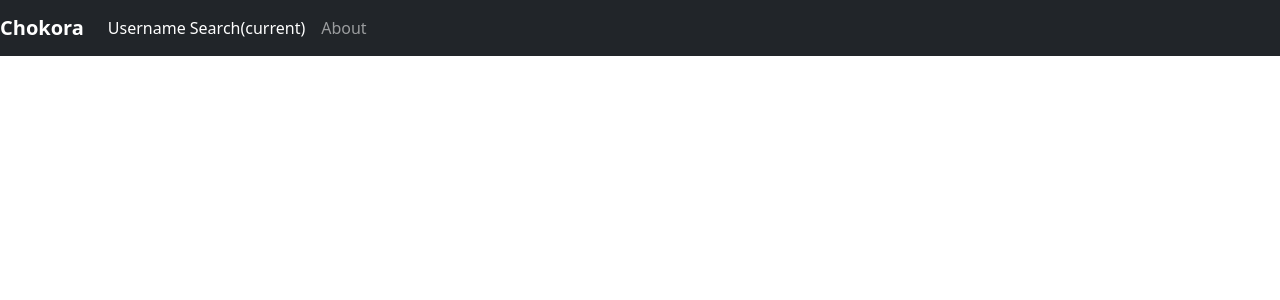
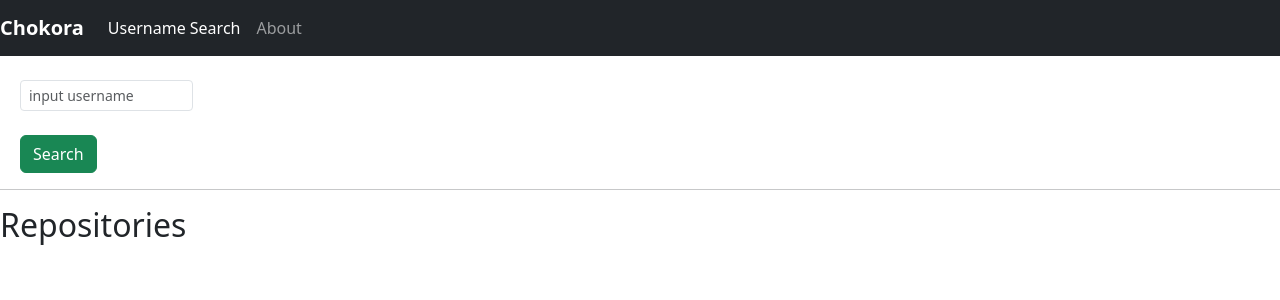
Before and after one commit to CheropS/Chokora, an Angular app: page /Username in a window 1280 px wide. Before the commit this address led to /. Shown: the top 300 px of the page. Built offline with nearby package versions, Linux system fonts and the light colour scheme.

Commit message:
Changes to application

```diff
--- a/src/app/about/about.component.html
+++ b/src/app/about/about.component.html
@@ -2,4 +2,5 @@
     <h1 class="display-4 text-center">About Chokora App</h1>
     <hr class="my-4">
     <p class="lead text-center">An Angular app that let's you search for GitHub profiles using usernames, and displays their repositories.</p>
+
   </div>
--- a/src/app/app-routing.module.ts
+++ b/src/app/app-routing.module.ts
@@ -4,8 +4,8 @@ import { AboutComponent } from './about/about.component';
 import { MainFormComponent } from './main-form/main-form.component';
 
 const routes: Routes = [
+  { path: 'Username', component:MainFormComponent},
   { path: 'about', component:AboutComponent},
-  { path: 'main-form', component:MainFormComponent},
 ];
 
 @NgModule({
--- a/src/app/app.component.html
+++ b/src/app/app.component.html
@@ -1,3 +1,3 @@
+
 <app-navbar></app-navbar>
 <router-outlet></router-outlet>
-<!-- <app-main-form></app-main-form> -->
--- a/src/app/app.module.ts
+++ b/src/app/app.module.ts
@@ -1,6 +1,7 @@
 import { FormsModule} from '@angular/forms'
 import { NgModule } from '@angular/core';
 import { BrowserModule } from '@angular/platform-browser';
+import { HttpClientModule } from '@angular/common/http';
 
 import { AppRoutingModule } from './app-routing.module';
 import { AppComponent } from './app.component';
@@ -19,7 +20,8 @@ import { MainFormComponent } from './main-form/main-form.component';
   imports: [
     BrowserModule,
     AppRoutingModule,
-    FormsModule
+    FormsModule,
+    HttpClientModule
   ],
   providers: [],
   bootstrap: [AppComponent]
--- a/src/app/main-form/main-form.component.ts
+++ b/src/app/main-form/main-form.component.ts
@@ -1,5 +1,5 @@
 import { Component, OnInit } from '@angular/core';
-import { ServiceService } from '../service.service';
+import { service } from '../service.service';
 
 @Component({
   selector: 'app-main-form',
@@ -23,7 +23,7 @@ export class MainFormComponent implements OnInit {
       return this.repos = data;
     });
   }
-  constructor(private serviceservice:ServiceService) { }
+  constructor(private serviceservice:service) { }
   ngOnInit(): void {
   }
 
--- a/src/app/navbar/navbar.component.html
+++ b/src/app/navbar/navbar.component.html
@@ -5,7 +5,7 @@
     </button>
     <div class="collapse navbar-collapse" id="navbarNavAltMarkup">
       <div class="navbar-nav">
-        <a class="nav-item nav-link active" routerLink="main-form" routerLinkActive='active'>Username Search<span class="sr-only">(current)</span></a>
+        <a class="nav-item nav-link active" routerLink="Username" routerLinkActive='active'>Username Search<span class="sr-only">(current)</span></a>
         <a class="nav-item nav-link" routerLink="/about" routerLinkActive='active'>About</a>
       </div>
     </div>
--- a/src/app/service.service.ts
+++ b/src/app/service.service.ts
@@ -5,7 +5,8 @@ import { environment } from 'src/environments/environment';
 @Injectable({
   providedIn: 'root'
 })
-export class ServiceService {
+
+export class service {
   getUser(unamer:any){
     return this.Http.get("https://api.github.com/users/"+ unamer +"?access_token=" + environment.githubApi)
     .pipe(((response: any) => response));
--- a/src/environments/environment.ts
+++ b/src/environments/environment.ts
@@ -4,7 +4,7 @@
 
 export const environment = {
   production: false,
-  githubApi:'0c05c97d1f8ae41ffb64566a40ae7887a2fdb178'
+  githubApi:'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'
 };
 
 /*
```
